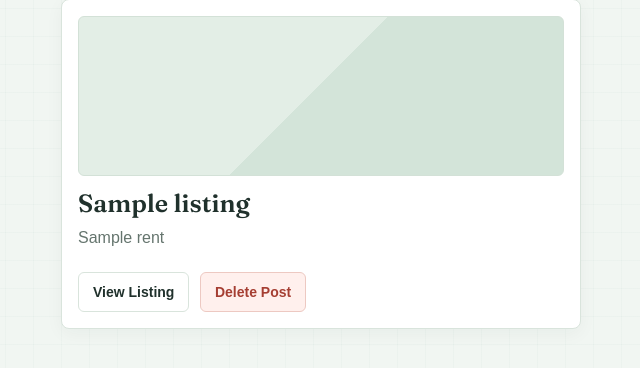
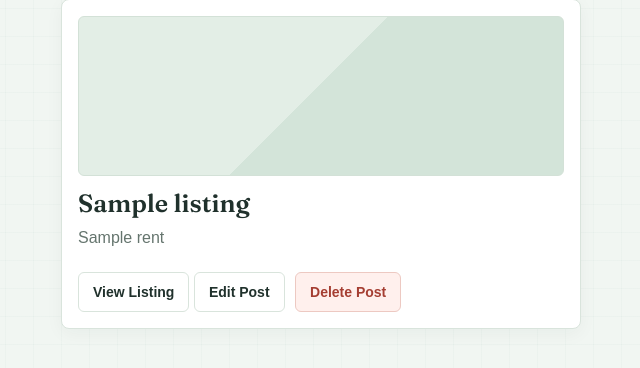
Before and after one commit to CSCI-5117-F26/developing-the-interactive-web-project-1-group-3, a Flask app: template src/developing_the_interactive_web_project_1_group_3/templates/feed.html in a window 1280 px wide. Shown: the part 216-584 px from the top of the page, without its empty margins (51-691 px from the left). Run offline with Flask 3, Linux system fonts and the light colour scheme; the template is opened without the code that fills it: most values are stand-ins (such as "Sample title", 1, 10 or a date in 2020); some libraries are stand-ins or nearby versions.

Commit message:
edit and cancel options

```diff
--- a/src/developing_the_interactive_web_project_1_group_3/templates/edit_listing.html
+++ b/src/developing_the_interactive_web_project_1_group_3/templates/edit_listing.html
@@ -24,6 +24,7 @@
 		<textarea required id="description" name="description" rows="5">{{ item.description }}</textarea>
 
 		<button type="submit" class="pure-button pure-button-primary">Save Changes</button>
+		<button type="button" class="pure-button" onclick="history.back()">Cancel</button>
 	</fieldset>
 </form>
 
--- a/src/developing_the_interactive_web_project_1_group_3/templates/feed.html
+++ b/src/developing_the_interactive_web_project_1_group_3/templates/feed.html
@@ -20,6 +20,7 @@
                 <p>{{ listing.rent }}</p>
 
                 <a href="{{ url_for('listing', listing_id=listing.id) }}" class="pure-button">View Listing</a>
+                <a href="{{ url_for('edit_listing', listing_id=listing.id) }}" class="pure-button">Edit Post</a>
                 <form method="post" action="{{ url_for('delete_listing', listing_id=listing.id) }}">
                     <button type="submit" class="pure-button button-danger">Delete Post</button>
                 </form>
--- a/src/developing_the_interactive_web_project_1_group_3/templates/home.html
+++ b/src/developing_the_interactive_web_project_1_group_3/templates/home.html
@@ -35,6 +35,7 @@
                     <p>{{ listing.rent }}</p>
 
                     <a href="{{ url_for('listing', listing_id=listing.id) }}" class="pure-button">View Listing</a>
+                    <a href="{{ url_for('edit_listing', listing_id=listing.id) }}" class="pure-button">Edit Post</a>
                     <form method="post" action="{{ url_for('delete_listing', listing_id=listing.id) }}">
                         <button type="submit" class="pure-button button-danger">Delete Post</button>
                     </form>
```
